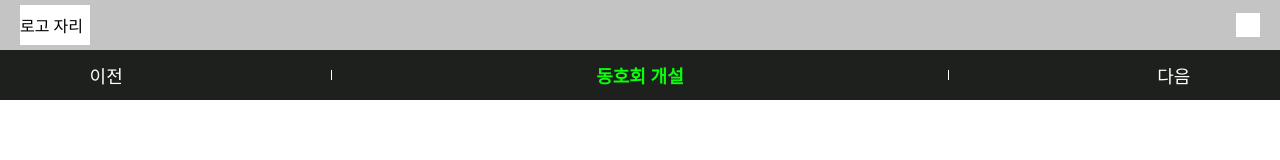
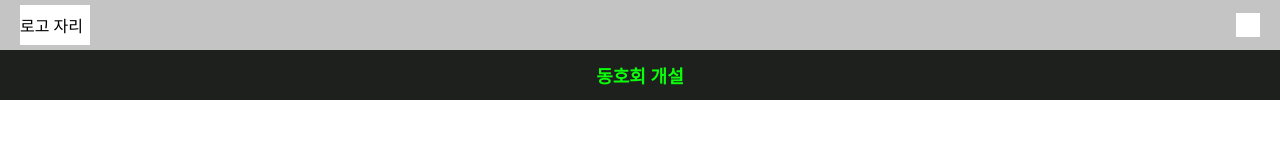
Before and after one commit to dsm-football/football-frontend, a React (Create React App) app: page /clubEstbl in a window 1280 px wide. Shown: the top 160 px of the page. Built offline with nearby package versions, Linux system fonts and the light colour scheme.

Commit message:
⚡️ :: pagemoveHeader 스타일 수정

```diff
--- a/src/components/common/header/PageMoveHeader.tsx
+++ b/src/components/common/header/PageMoveHeader.tsx
@@ -1,14 +1,9 @@
 import React from "react";
 import * as S from "./style";
-import { Line } from "../../../assets/index";
 const PageMoveHeader = () => {
   return (
     <S.PageMoveHeaderWrapper>
-      <S.PageMove>이전</S.PageMove>
-      <img src={Line} alt="" />
       <S.PageMoveTitle>동호회 개설</S.PageMoveTitle>
-      <img src={Line} alt="" />
-      <S.PageMove>다음</S.PageMove>
     </S.PageMoveHeaderWrapper>
   );
 };
--- a/src/components/common/header/style.tsx
+++ b/src/components/common/header/style.tsx
@@ -33,8 +33,7 @@ export const ListContainer = styled.div`
 export const PageMoveHeaderWrapper = styled(HeaderWrapper)`
   height: 50px;
   background-color: #1e201d;
-  box-sizing: border-box;
-  padding: 0 7%;
+  justify-content: center;
 `;
 export const PageMoveTitle = styled.div`
   height: 25px;
@@ -43,9 +42,3 @@ export const PageMoveTitle = styled.div`
   color: #0bff0b;
   margin: 0 5%;
 `;
-
-export const PageMove = styled(PageMoveTitle)`
-  font-weight: 500;
-  color: white;
-  margin: 0;
-`;
```
Also changed, not shown: src/assets/headerImg/Line.svg (deleted).
